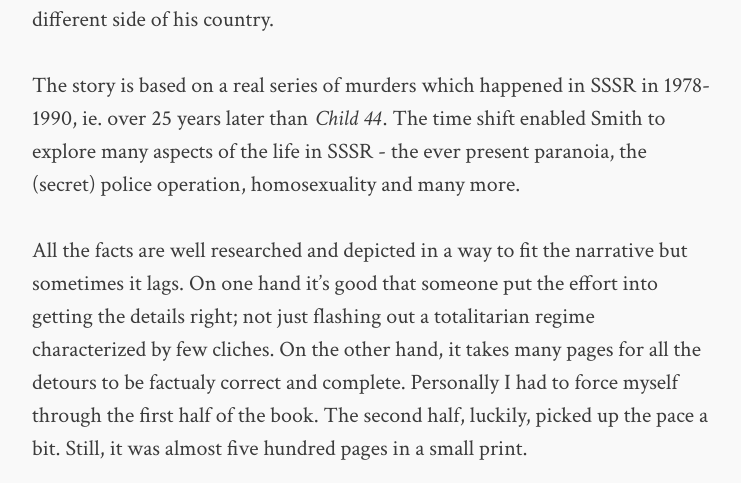
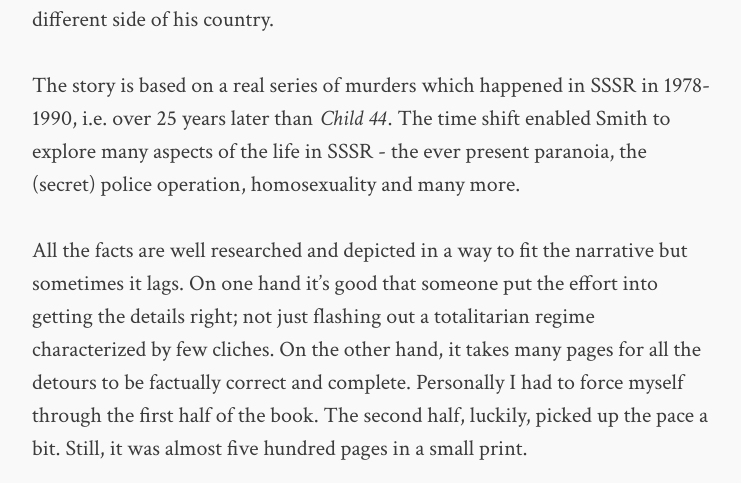
Before and after one commit to Mingan/blog, a Jekyll site: the page built from _posts/2015-05-16-tom-rob-smith-child-44.md, in a window 1280 px wide and 900 px high, scrolled down 1236 px. Shown: the part 189-672 px from the top of the window, without its empty margins (268-1009 px from the left). Built offline with Jekyll 4.4.1, drawn with Linux system fonts in a browser that asks for light colours; comment, search, counter and statistics services are not loaded.

Commit message:
Fixed typos

```diff
--- a/_posts/2015-05-16-tom-rob-smith-child-44.md
+++ b/_posts/2015-05-16-tom-rob-smith-child-44.md
@@ -16,8 +16,8 @@ My girlfriend lent me [*Child 44*](https://www.goodreads.com/book/show/6544970-c
 
 With his life in shambles, Leo encounters a murder case with stark similarities to a case of a dead boy in Moscow, which he was tasked to sweep under the rug. Driven by his idealism and want for truth, Leo puts all his effort in capturing the serial killer. By investigating a capitalist crime, he risks his life and is forced to work against the system he used to enforce. During the investigation he recruits some unexpected help and discovers a completely different side of his country.
 
-The story is based on a real series of murders which happened in SSSR in 1978-1990, ie. over 25 years later than *Child 44*. The time shift enabled Smith to explore many aspects of the life in SSSR - the ever present paranoia, the (secret) police operation, homosexuality and many more.
+The story is based on a real series of murders which happened in SSSR in 1978-1990, i.e. over 25 years later than *Child 44*. The time shift enabled Smith to explore many aspects of the life in SSSR - the ever present paranoia, the (secret) police operation, homosexuality and many more.
 
-All the facts are well researched and depicted in a way to fit the narrative but sometimes it lags. On one hand it's good that someone put the effort into getting the details right; not just flashing out a totalitarian regime characterized by few cliches. On the other hand, it takes many pages for all the detours to be factualy correct and complete. Personally I had to force myself through the first half of the book. The second half, luckily, picked up the pace a bit. Still, it was almost five hundred pages in a small print.
+All the facts are well researched and depicted in a way to fit the narrative but sometimes it lags. On one hand it's good that someone put the effort into getting the details right; not just flashing out a totalitarian regime characterized by few cliches. On the other hand, it takes many pages for all the detours to be factually correct and complete. Personally I had to force myself through the first half of the book. The second half, luckily, picked up the pace a bit. Still, it was almost five hundred pages in a small print.
 
 The book is a first in a series, but I don't see myself reading the others, unless they're the last book on the face of the Earth. *Child 44* also got a movie adaptation with Tom Hardy as Leo Demidov. It has premiered recently around the world; it's been banned in Russia. The reviews are mostly negative; the trailer didn't look too exciting - mostly American actors with poor Russian accents (either learn Russian, or do it in English). At least I can look forward to recognizing locations because the movie was filmed mostly in Prague, Kladno and other Czech cities.
```
